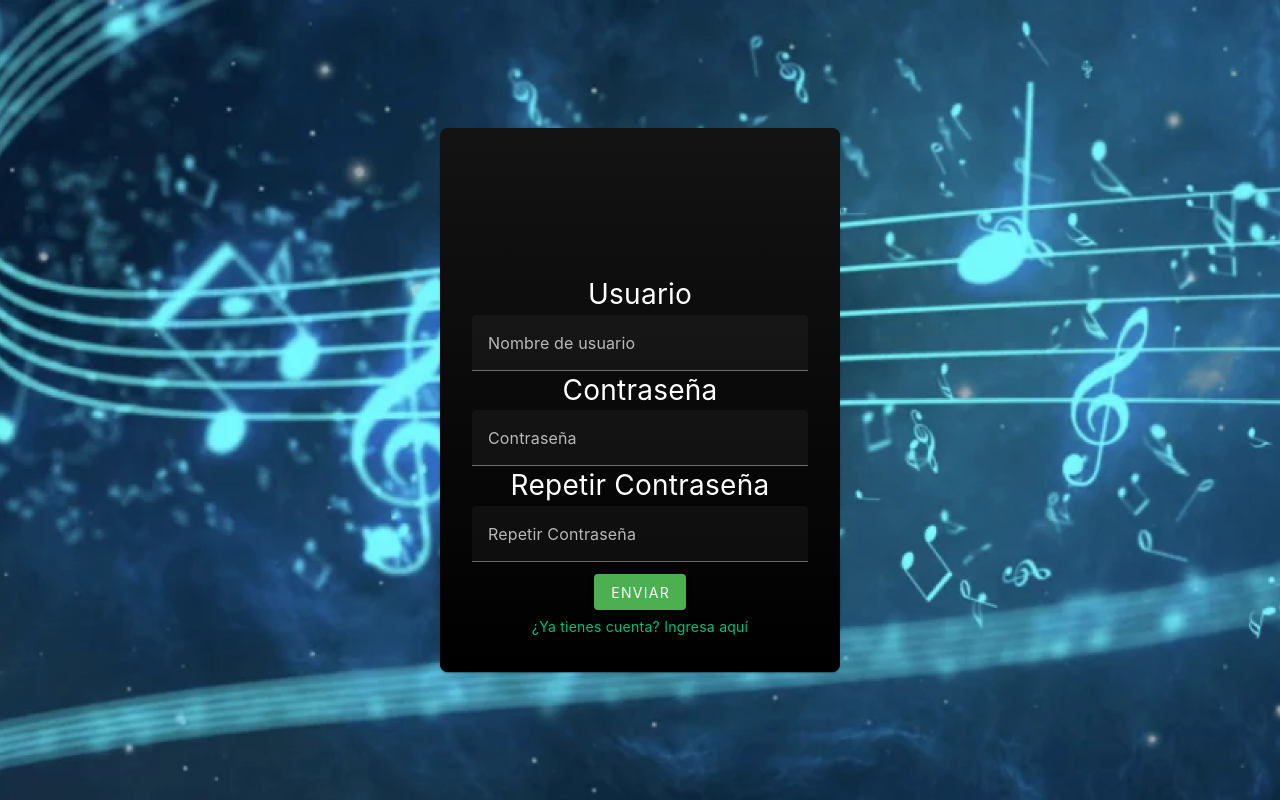
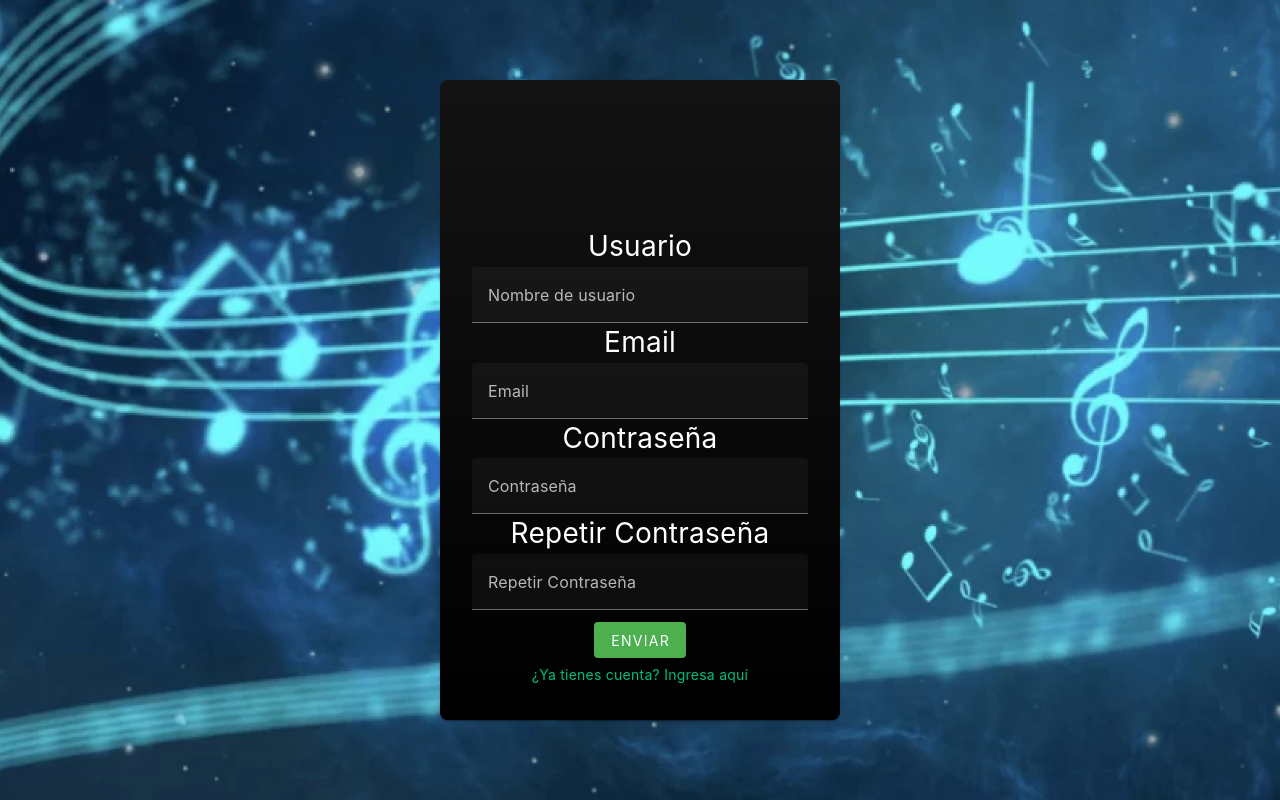
Before and after one commit to Motta7000/MIDI-AI-Front, a Vue app: page /register in a window 1280 px wide. Built offline with nearby package versions, Linux system fonts and the light colour scheme; some icons are missing.

Commit message:
register

```diff
--- a/src/views/RegisterView.vue
+++ b/src/views/RegisterView.vue
@@ -6,12 +6,14 @@ import { Icon } from '@iconify/vue';
 import router from '@/router';
 import { onBeforeRouteLeave } from 'vue-router';
 import { useForm } from 'vee-validate';
+import axios from 'axios';
 
 const { values, errors, handleSubmit, defineField, setFieldTouched } =
   useForm({
     validationSchema: yup.object({
       username: yup.string().required('Ingresar Nombre'),
       password: yup.string().required('Ingresar Contraseña').oneOf([yup.ref('repeatPassword')], 'Las contraseñas deben coincidir'),
+      email: yup.string().required('Ingresar Contraseña').email('Ingrese un Mail'),
       repeatPassword: yup.string().required('Repetir contraseña').oneOf([yup.ref('password')], 'Las contraseñas deben coincidir')
     })
   })
@@ -19,6 +21,7 @@ const { values, errors, handleSubmit, defineField, setFieldTouched } =
 const [username, usernameAttrs] = defineField('username')
 const [password, passwordAttrs] = defineField('password')
 const [repeatPassword, repeatPasswordAttrs] = defineField('repeatPassword')
+const [email, emailAttrs] = defineField('email')
 
 var formSended = false;
 const valid = ref(false);
@@ -27,6 +30,11 @@ const validateForm = handleSubmit(
   async values => {
     formSended = true;
     console.log(values)
+    const response = await axios.post(`${import.meta.env.VITE_AWS2}/user-create`, {
+      username: username.value,
+      password: password.value,
+      email: email.value
+    });
     router.push('/login')
     alert('Validation succeeded');
     console.log(username.value, password.value, repeatPassword.value)
@@ -69,6 +77,16 @@ onBeforeRouteLeave((to, from, next) => {
               </v-row>
               <v-row cols="12" md="4">
                 <span v-if="errors.username" class="error-message">{{ errors.username }}</span>
+              </v-row>
+              <v-row class="v-row">
+                <h1 class="h1">Email </h1>
+              </v-row>
+              <v-row cols="12" md="4">
+                <v-text-field v-model="email" label="Email" hide-details required autocomplete="email"
+                  @blur="setFieldTouched('email', true)" />
+              </v-row>
+              <v-row cols="12" md="4">
+                <span v-if="errors.email" class="error-message">{{ errors.email }}</span>
               </v-row>
               <v-row class="v-row">
                 <h1 class="h1">Contraseña</h1>
```
